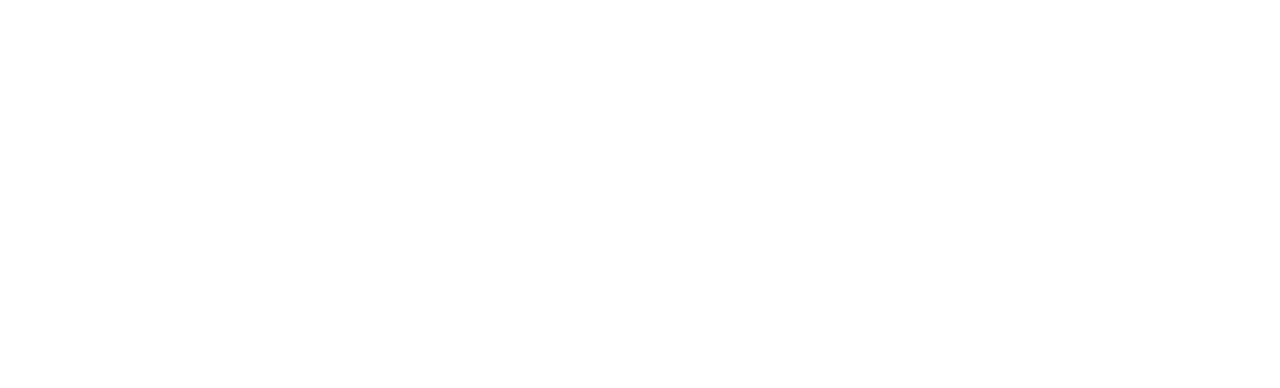
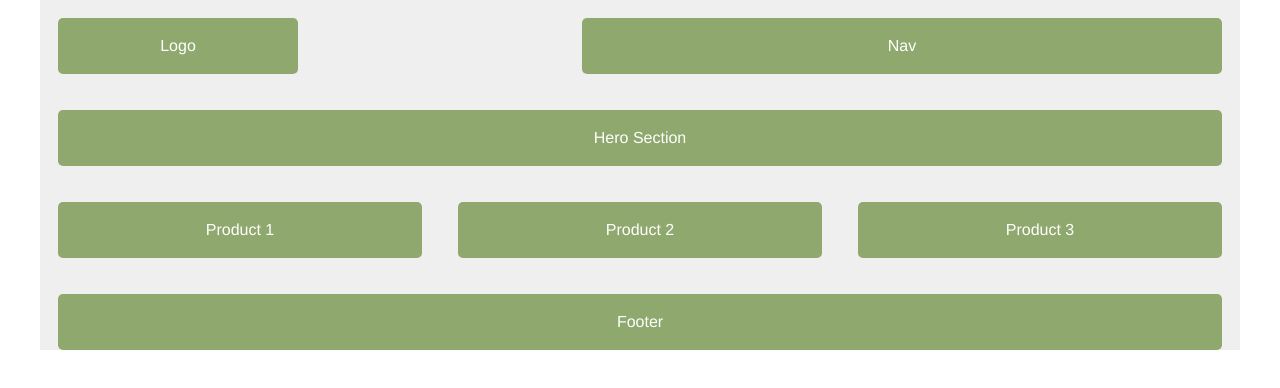
Before and after one commit to gleb-zavizenov/css-grid, a plain HTML site: page index.html in a window 1280 px wide. Drawn offline with Linux system fonts and the light colour scheme.

Commit message:
Made a mediaquery for the 600px

```diff
--- a/css/main.css
+++ b/css/main.css
@@ -0,0 +1,51 @@
+body{
+  font-family: Helvetica, Arial, sans-serif;
+  font-size: 16px;
+}
+
+.container{
+  margin: 0 auto;
+  background-color: #efefef;
+  max-width: 1200px;
+}
+
+.box{
+  background-color: #8ea86e;
+  color:#fff;
+  border-radius: 5px;
+  padding: 20px;
+  text-align: center;
+  margin: 18px;
+}
+
+.logo{
+  width: 100px;
+  margin-left: auto;
+  margin-right: auto;
+}
+
+@media screen and (min-width:600px){
+  #mainHeader{
+    display:flex;
+    flex-direction: row;
+  }
+
+  .box{
+    flex: 1 1 auto;
+  }
+
+  .nav{
+    flex: 0 1 600px;
+  }
+
+  .logo{
+    order: -1;
+    flex: 0 1 200px;
+    margin-left: 18px;
+  }
+
+  #products{
+    display: flex;
+    flex-direction: row;
+  }
+}
--- a/index.html
+++ b/index.html
@@ -9,9 +9,38 @@
   <title>CSS-Grid</title>
 </head>
 <body>
-<header></header>
-<main></main>
-<footer></footer>
+<main class="container">
+  <header id="mainHeader">
+    <div class="box nav">
+      <h2>Nav</h2>
+    </div>
+    <div class="box logo">
+      <h2>Logo</h2>
+    </div>
+  </header>
+
+  <section class="box">
+    <h2>Hero Section</h2>
+  </section>
+
+  <section id="products">
+    <div class="box">
+      <h2>Product 1</h2>
+    </div>
+    <div class="box">
+      <h2>Product 2</h2>
+    </div>
+    <div class="box">
+      <h2>Product 3</h2>
+    </div>
+  </section>
+
+  <footer>
+    <div class="box">
+      <h2>Footer</h2>
+    </div>
+  </footer>
+</main>
 <script src="js/main.js"></script>
 </body>
 </html>
--- a/js/main.js
+++ b/js/main.js
@@ -0,0 +1,3 @@
+(() => {
+  console.log("JS is connected!");
+})();
```
